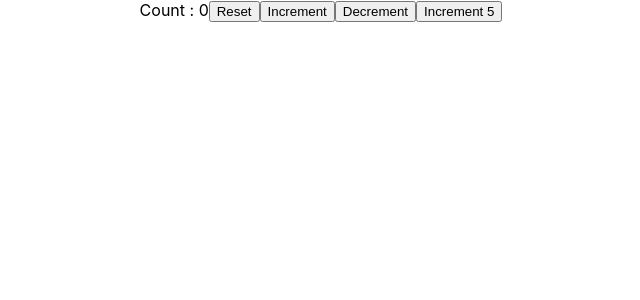
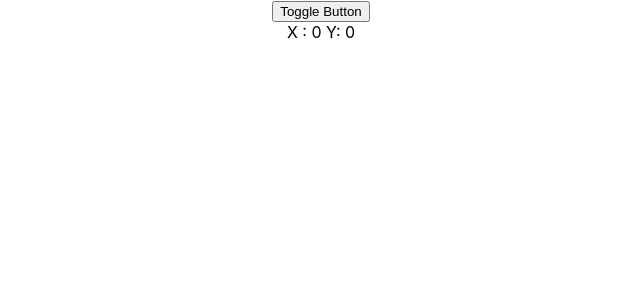
Before and after one commit to honestveera/react_play_ground, a React (Create React App) app: page / in a window 1280 px wide. Shown: the top 300 px of the page, without its empty margins (319-959 px from the left). Built offline with nearby package versions, Linux system fonts and the light colour scheme.

Commit message:
Added Side Effect

```diff
--- a/src/App.jsx
+++ b/src/App.jsx
@@ -27,7 +27,11 @@ import ComponentA from './examples/context/component_a';
 import { UserProvider } from './examples/context/context';
 import HttpExample from './examples/http/http_example';
 
-import HookStateExample from './examples/hooks/use_state_example.jsx'
+import HookStateExample from './examples/hooks/usestate/use_state_example.jsx';
+import HookCounterObj from "./examples/hooks/usestate/hook_counter_object";
+import HookCounterArray from "./examples/hooks/usestate/hook_counter_array";
+import HookEffectOne from "./examples/hooks/useeffect/hook_useeffect";
+import HookMouseContainer from "./examples/hooks/useeffect/mouse_container";
 
 function App() {
   return (
@@ -120,8 +124,17 @@ function App() {
         */}
 
         {/* Hooks Example */}
+        {/* UseState Example
         <HookStateExample/>
+        <HookCounterObj/>
+        <HookCounterArray/>
+        */}
 
+        {/* UseEffect Example
+          <HookEffectOne/>
+        */}
+
+        <HookMouseContainer/>
       </header>
     </div>
   );
--- /dev/null
+++ b/src/examples/hooks/useeffect/hook_useeffect.jsx
@@ -0,0 +1,42 @@
+import React, { useState, useEffect } from "react";
+
+function UseEffectExample() {
+  // const intialCount = 0;
+  // const [count, setCount] = useState(intialCount);
+  // const [name, setName] = useState('');
+
+  const [x, setX] = useState(0);
+  const [y, setY] = useState(0);
+
+  const logMousePosition = e => {
+    console.log('Mouse Position')
+    setX(e.clientX)
+    setY(e.clientY)
+  }
+
+  // Instead of compnentDidMount , componentWillUnmount use useEffect.
+  // It will run after every render
+  // useEffect(arrowfunction, [conditionalparams]) - Conditional based, we can use useEffect in optimized manner
+  useEffect(() => {
+    console.log('use Effect: After render')
+    window.addEventListener('mouseover', logMousePosition)
+
+    return () => {
+      console.log('Unmount Parent Component')
+      window.removeEventListener('mouseover', logMousePosition)
+    }
+  }, [])
+
+  return (
+    <div>
+      X : {x} Y: {y}
+      {/* Count : {count}
+      <input type='text' value={name} onChange={e => setName(e.target.value)}/>
+      <button onClick={() => setCount(intialCount)}>Reset</button>
+      <button onClick={() => setCount(prevCoun => prevCoun + 1)}>Increment</button>
+      <button onClick={() => setCount(prevCoun => prevCoun - 1)}>Decrement</button> */}
+    </div>
+  );
+}
+
+export default UseEffectExample;
--- /dev/null
+++ b/src/examples/hooks/useeffect/mouse_container.jsx
@@ -0,0 +1,15 @@
+import React, {useState} from 'react';
+import HookUseEffect from './hook_useeffect';
+
+function MouseContainer() {
+   const [flag, setFlag] = useState(true);
+
+    return (
+        <div>
+            <button onClick={e => setFlag(!flag)}>Toggle Button</button>
+            {flag && <HookUseEffect/>}
+        </div>
+    );
+}
+
+export default MouseContainer;
--- /dev/null
+++ b/src/examples/hooks/usestate/hook_counter_array.jsx
@@ -0,0 +1,24 @@
+import React, { useState } from "react";
+
+function HookCounterArray() {
+    const intialCount = 0;
+    const [items, setItem] = useState([]);
+
+    const addItem = () => {
+        setItem([...items, {
+            id: items.length,
+            value: Math.floor(Math.random() * 100) + 1
+        }])
+    }
+
+    return (
+        <div>
+            <button onClick={addItem}> Add Item</button>
+            <ul>
+                {items.map(item => <li key={item.id}>{item.value}</li>)}
+            </ul>
+        </div>
+    );
+}
+
+export default HookCounterArray;
--- /dev/null
+++ b/src/examples/hooks/usestate/hook_counter_object.jsx
@@ -0,0 +1,20 @@
+import React, { useState } from "react";
+
+function HookCounterObj() {
+    const intialCount = 0;
+    const [name, setName] = useState({ firstName: '', lastName: '' });
+
+    return (
+        <div>
+            <form>
+                <input type='text' value={name.firstName} onChange={e => setName({ ...name, firstName: e.target.value })} />
+                <input type='text' value={name.lastName} onChange={e => setName({ ...name, lastName: e.target.value })} />
+                <h2>Your FirstName: {name.firstName}</h2>
+                <h2>Your LastName: {name.lastName}</h2>
+                <h3>{JSON.stringify(name)}</h3>
+            </form>
+        </div>
+    );
+}
+
+export default HookCounterObj;
--- a/src/examples/hooks/use_state_example.jsx
+++ b/src/examples/hooks/usestate/use_state_example.jsx
@@ -14,8 +14,8 @@ function UseStateExample() {
     <div>
       Count : {count}
       <button onClick={() => setCount(intialCount)}>Reset</button>
-      <button onClick={() => setCount(count + 1)}>Increment</button>
-      <button onClick={() => setCount(count - 1)}>Decrement</button>
+      <button onClick={() => setCount(prevCoun => prevCoun + 1)}>Increment</button>
+      <button onClick={() => setCount(prevCoun => prevCoun - 1)}>Decrement</button>
       <button onClick={incrementFive}>Increment 5</button>
     </div>
   );
```
